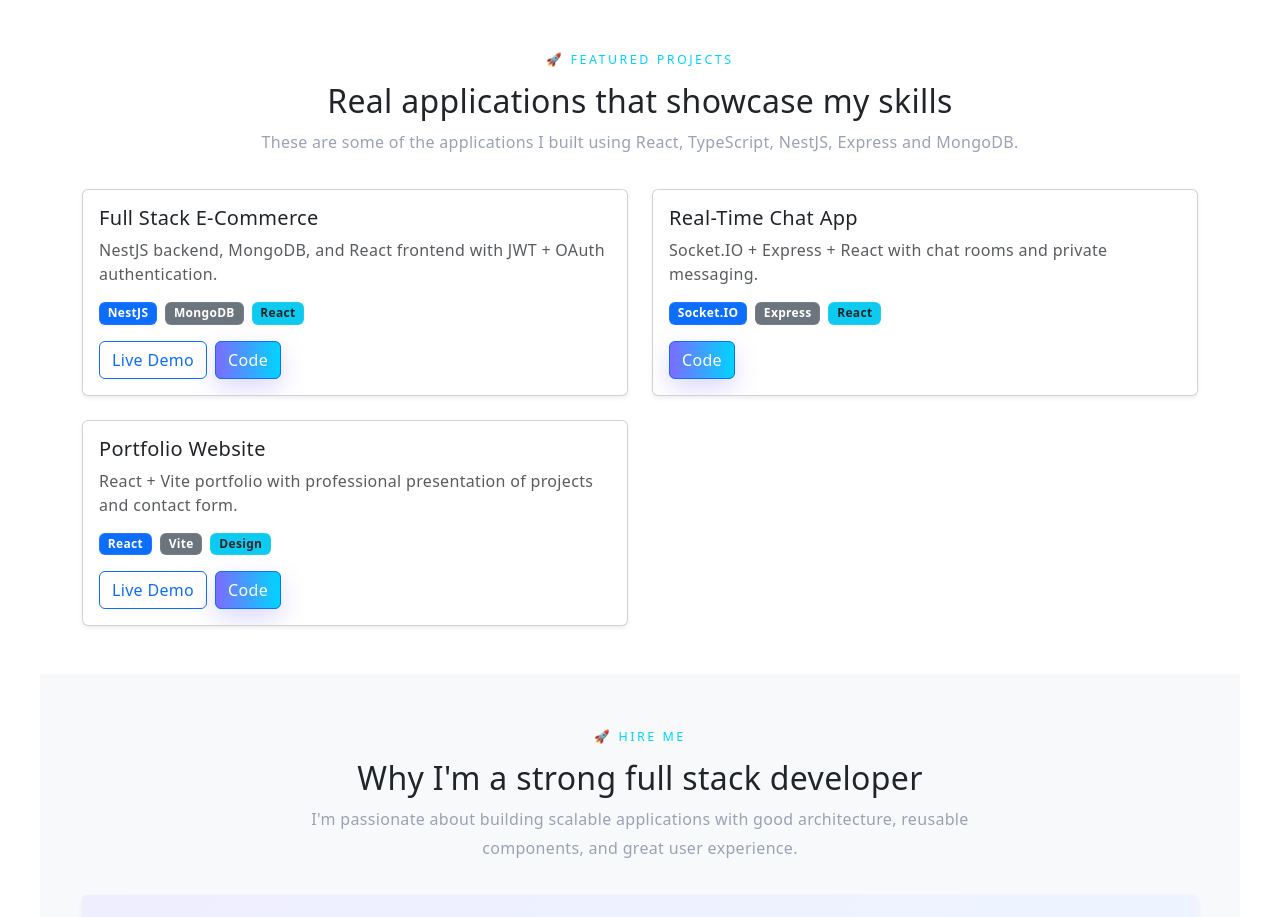
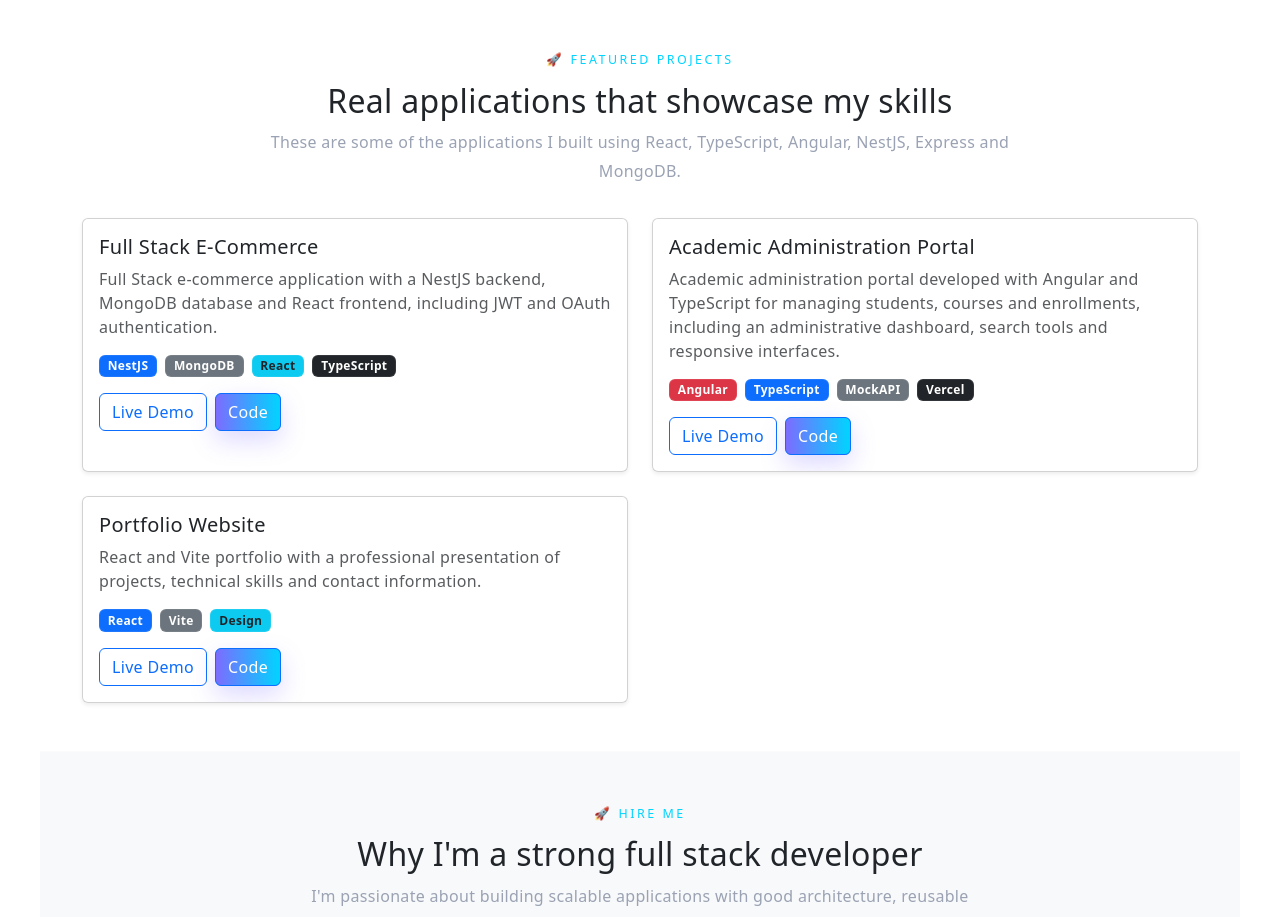
Before and after one commit to tristanlgb/react-cards, a React (Vite) app: page / in a window 1280 px wide. Shown: the part 1700-2617 px from the top of the page. Built offline with nearby package versions, Linux system fonts and the light colour scheme.

Commit message:
Update Projects.tsx

```diff
--- a/src/components/Projects.tsx
+++ b/src/components/Projects.tsx
@@ -4,69 +4,138 @@ function Projects() {
       <div className="container">
         <div className="section-header fade-in-up">
           <span className="eyebrow">🚀 Featured Projects</span>
+
           <h2>Real applications that showcase my skills</h2>
+
           <p className="section-intro">
-            These are some of the applications I built using React, TypeScript, NestJS, Express and MongoDB.
+            These are some of the applications I built using React,
+            TypeScript, Angular, NestJS, Express and MongoDB.
           </p>
         </div>
 
         <div className="row g-4">
+          {/* Full Stack E-Commerce */}
           <div className="col-md-6 fade-in-up delay-1">
             <div className="card project-card shadow-sm h-100">
               <div className="card-body">
                 <h3 className="h5">Full Stack E-Commerce</h3>
+
                 <p className="text-muted">
-                  NestJS backend, MongoDB, and React frontend with JWT + OAuth authentication.
+                  Full Stack e-commerce application with a NestJS backend,
+                  MongoDB database and React frontend, including JWT and OAuth
+                  authentication.
                 </p>
+
                 <div className="badge-group mb-3">
                   <span className="badge bg-primary">NestJS</span>
                   <span className="badge bg-secondary">MongoDB</span>
                   <span className="badge bg-info text-dark">React</span>
+                  <span className="badge bg-dark">TypeScript</span>
                 </div>
-                <a className="btn btn-outline-primary me-2" href="https://tpfinal-react-lenzberg.vercel.app/" target="_blank" rel="noreferrer">Live Demo</a>
-                <a className="btn btn-primary" href="https://github.com/tristanlgb/TPFinal_React_Lenzberg" target="_blank" rel="noreferrer">Code</a>
+
+                <a
+                  className="btn btn-outline-primary me-2"
+                  href="https://tpfinal-react-lenzberg.vercel.app/"
+                  target="_blank"
+                  rel="noreferrer"
+                >
+                  Live Demo
+                </a>
+
+                <a
+                  className="btn btn-primary"
+                  href="https://github.com/tristanlgb/TPFinal_React_Lenzberg"
+                  target="_blank"
+                  rel="noreferrer"
+                >
+                  Code
+                </a>
               </div>
             </div>
           </div>
 
+          {/* Angular Academic Portal */}
           <div className="col-md-6 fade-in-up delay-2">
             <div className="card project-card shadow-sm h-100">
               <div className="card-body">
-                <h3 className="h5">Real-Time Chat App</h3>
+                <h3 className="h5">Academic Administration Portal</h3>
+
                 <p className="text-muted">
-                  Socket.IO + Express + React with chat rooms and private messaging.
+                  Academic administration portal developed with Angular and
+                  TypeScript for managing students, courses and enrollments,
+                  including an administrative dashboard, search tools and
+                  responsive interfaces.
                 </p>
+
                 <div className="badge-group mb-3">
-                  <span className="badge bg-primary">Socket.IO</span>
-                  <span className="badge bg-secondary">Express</span>
-                  <span className="badge bg-info text-dark">React</span>
+                  <span className="badge bg-danger">Angular</span>
+                  <span className="badge bg-primary">TypeScript</span>
+                  <span className="badge bg-secondary">MockAPI</span>
+                  <span className="badge bg-dark">Vercel</span>
                 </div>
-                <a className="btn btn-primary" href="https://github.com/tristanlgb/Entrega2-Backend1" target="_blank" rel="noreferrer">Code</a>
+
+                <a
+                  className="btn btn-outline-primary me-2"
+                  href="https://trabajo-final-angular-indol.vercel.app/"
+                  target="_blank"
+                  rel="noreferrer"
+                >
+                  Live Demo
+                </a>
+
+                <a
+                  className="btn btn-primary"
+                  href="https://github.com/tristanlgb/TrabajoFinalAngular"
+                  target="_blank"
+                  rel="noreferrer"
+                >
+                  Code
+                </a>
               </div>
             </div>
           </div>
 
+          {/* Portfolio */}
           <div className="col-md-6 fade-in-up delay-3">
             <div className="card project-card shadow-sm h-100">
               <div className="card-body">
                 <h3 className="h5">Portfolio Website</h3>
+
                 <p className="text-muted">
-                  React + Vite portfolio with professional presentation of projects and contact form.
+                  React and Vite portfolio with a professional presentation of
+                  projects, technical skills and contact information.
                 </p>
+
                 <div className="badge-group mb-3">
                   <span className="badge bg-primary">React</span>
                   <span className="badge bg-secondary">Vite</span>
                   <span className="badge bg-info text-dark">Design</span>
                 </div>
-                <a className="btn btn-outline-primary me-2" href="https://react-cards-one-nu.vercel.app/" target="_blank" rel="noreferrer">Live Demo</a>
-                <a className="btn btn-primary" href="https://github.com/tristanlgb/reactCards-main" target="_blank" rel="noreferrer">Code</a>
+
+                <a
+                  className="btn btn-outline-primary me-2"
+                  href="https://react-cards-one-nu.vercel.app/"
+                  target="_blank"
+                  rel="noreferrer"
+                >
+                  Live Demo
+                </a>
+
+                <a
+                  className="btn btn-primary"
+                  href="https://github.com/tristanlgb/reactCards-main"
+                  target="_blank"
+                  rel="noreferrer"
+                >
+                  Code
+                </a>
               </div>
             </div>
           </div>
         </div>
       </div>
     </section>
-  )
+  );
 }
 
 export default Projects;
```
